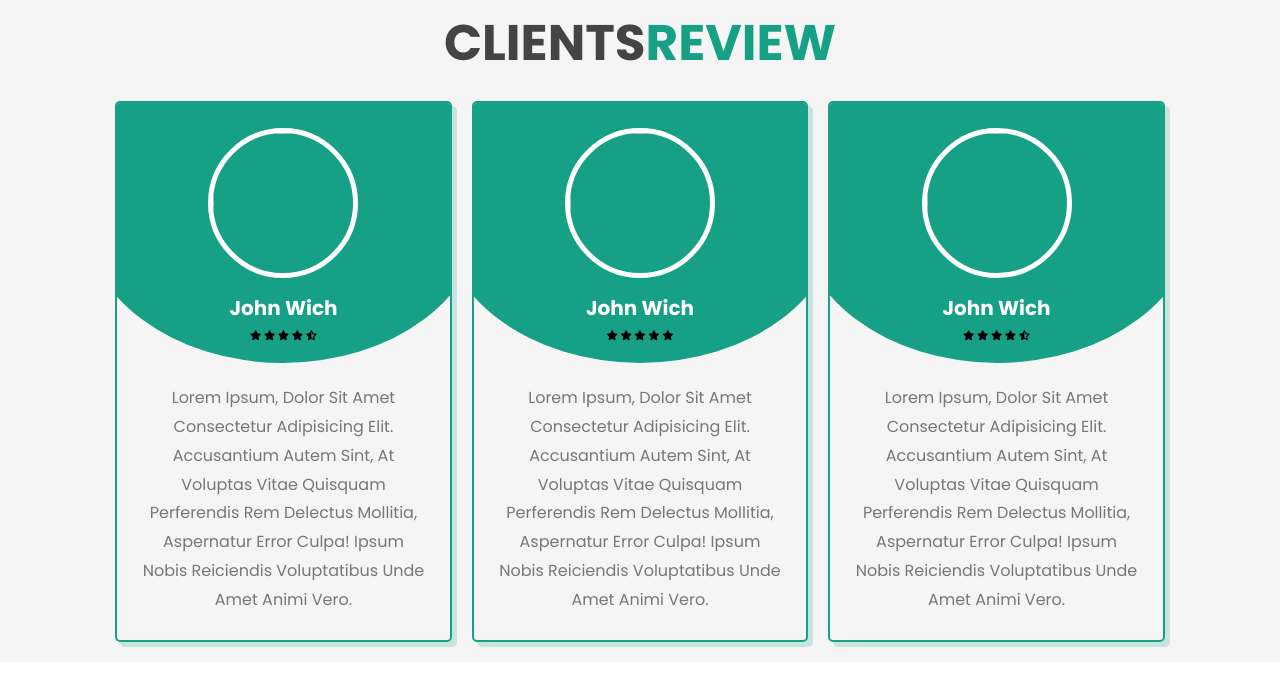
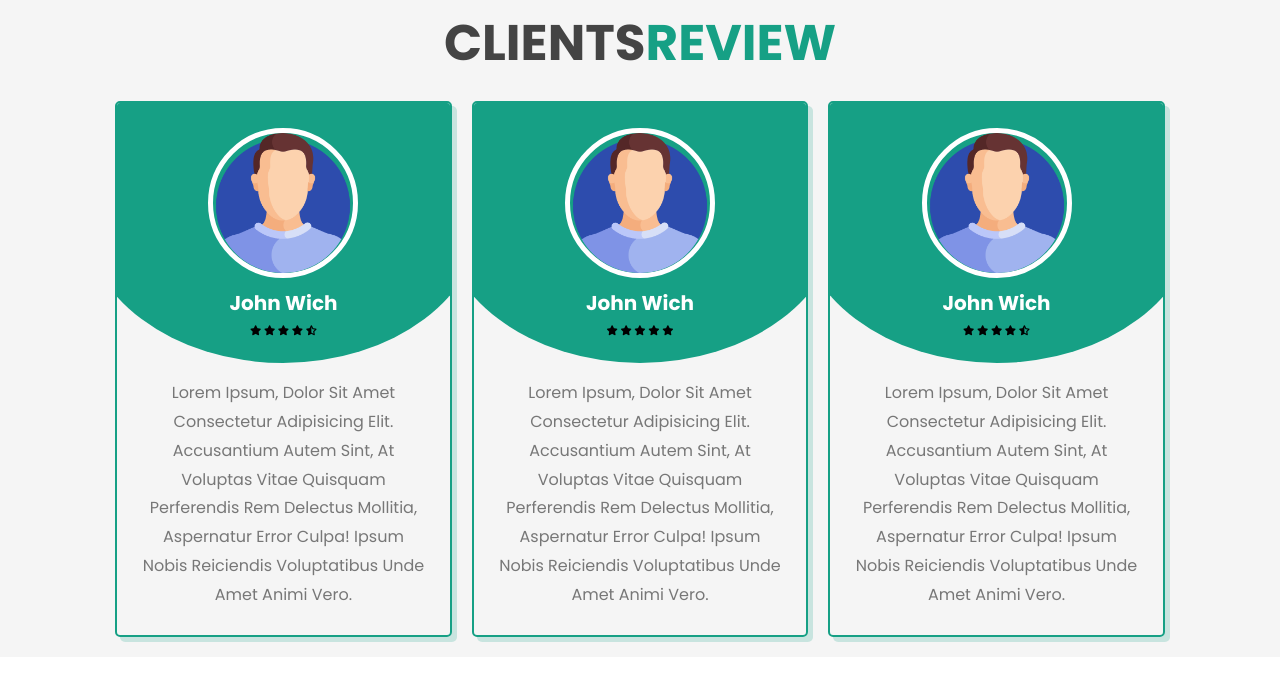
Before and after one commit to Bharath77Bharath/Ar_Clinic, a plain HTML site: page index.html in a window 1280 px wide. Shown: the part 3700-4374 px from the top of the page. Drawn offline with Linux system fonts and the light colour scheme; a script that the page names is missing.

Commit message:
Update index.html

```diff
--- a/index.html
+++ b/index.html
@@ -262,7 +262,7 @@
         <h1 class="heading"> Clients<span>Review</span></h1>
         <div class="box-container">
             <div class="box">
-                <img src="user1" alt="">
+                <img src="user.png" alt="">
                 <h3> john wich</h3>
                 <div class="stars">
                     <div class="i fas fa-star"></div>
@@ -277,7 +277,7 @@
              </div>
 
                 <div class="box">
-                    <img src="user2" alt="">
+                    <img src="user.png" alt="">
                     <h3> john wich</h3>
                     <div class="stars">
                         <div class="i fas fa-star"></div>
@@ -292,7 +292,7 @@
                 </div>
 
                     <div class="box">
-                        <img src="user3" alt="">
+                        <img src="user.png" alt="">
                         <h3> john wich</h3>
                         <div class="stars">
                             <div class="i fas fa-star"></div>
```
